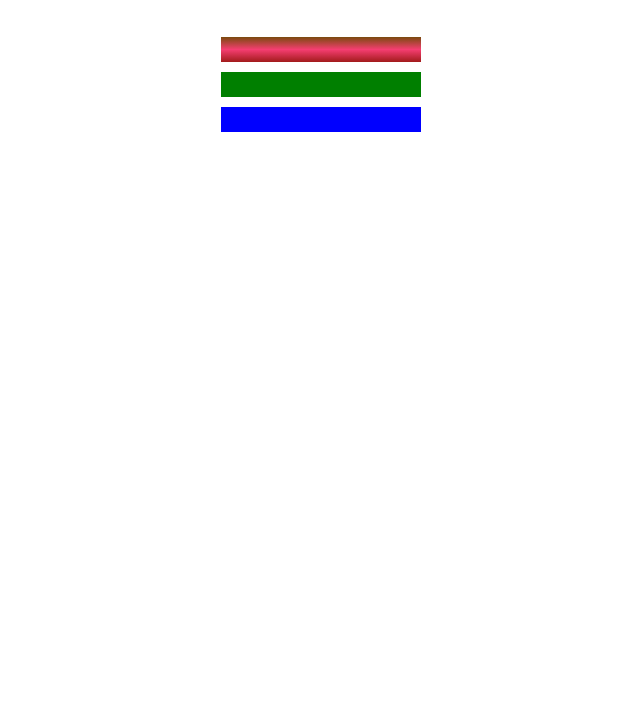
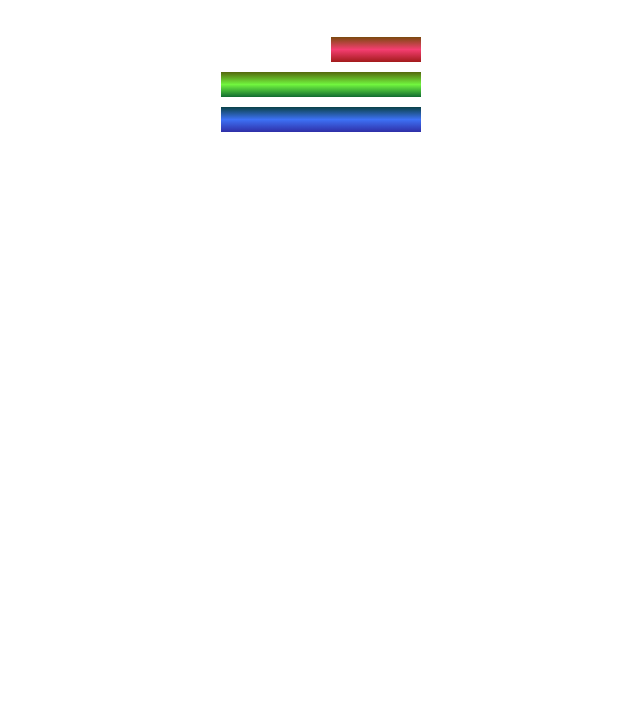
Before and after one commit to JaronL-Tech/colored-makers-jaron, a plain HTML site: page index.html in a window 1280 px wide. Shown: the part 73-800 px from the top of the page, without its empty margins (319-959 px from the left). Drawn offline with Linux system fonts and the light colour scheme.

Commit message:
Created a new class and set up styling for the page and its own background color.

```diff
--- a/index.html
+++ b/index.html
@@ -10,7 +10,9 @@
       <body>
         <h1>CSS Color Markers</h1>
         <div class="container"> </div>
-        <div class="marker red"></div>
+        <div class="marker red">
+            <div class="sleeve"> </div>
+        </div>
         <div class="marker green"></div>
         <div class="marker blue"> </div>
       </body>
--- a/styles.css
+++ b/styles.css
@@ -10,16 +10,21 @@ h1{
 }
 
 .red{
-    background: linear-gradient(180deg,rgb(122,74,14)0%,rgb(245,62,113)50%,rgb(162,27,27)100%)
+    background: linear-gradient(rgb(122,74,14),rgb(245,62,113),rgb(162,27,27))
 }
 .green{
-    background: #007f00;
+    background: linear-gradient(#55680d,#71F53E,#116C31);
 }
 .blue{
-    background-color: hsl(240, 100%, 50%)
+    background: linear-gradient(hsl(186, 76%, 16%), hsl(223, 90%, 60%), hsl(240, 56%, 42%));
 }
 
 .container{
     background-color: rgb(255,255,255);
     padding: 10px 0;
 }
+.sleeve{
+    width: 110px;
+    height: 25px;
+    background-color: white;
+}
```
